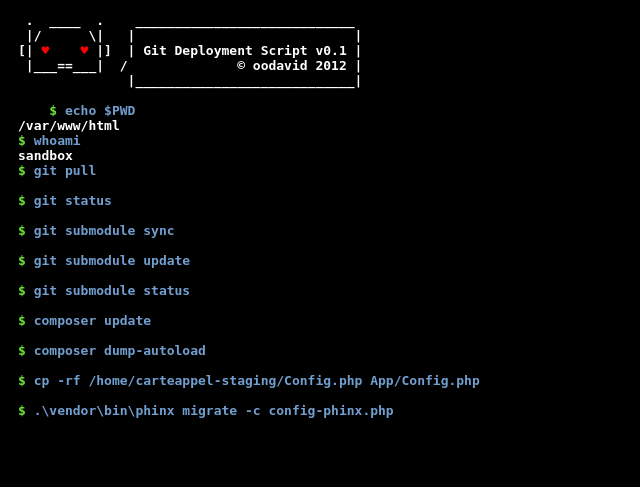
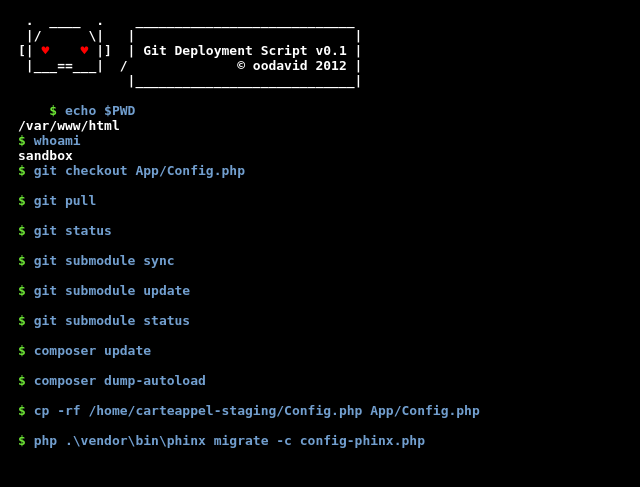
Before and after one commit to dominique09/CarteAppel, a PHP site: page /deploy.php in a window 1280 px wide. Shown: the top 487 px of the page, without its empty margins (0-640 px from the left). Run offline with PHP 8.4, Linux system fonts and the light colour scheme.

Commit message:
ajout commande

```diff
--- a/deploy.php
+++ b/deploy.php
@@ -11,6 +11,7 @@
 $commands = array(
     'echo $PWD',
     'whoami',
+    'git checkout App/Config.php',
     'git pull',
     'git status',
     'git submodule sync',
@@ -19,7 +20,7 @@ $commands = array(
     'composer update',
     'composer dump-autoload',
     'cp -rf /home/carteappel-staging/Config.php App/Config.php',
-    '.\vendor\bin\phinx migrate -c config-phinx.php',
+    'php .\vendor\bin\phinx migrate -c config-phinx.php',
 );
 
 // Run the commands for output
```
